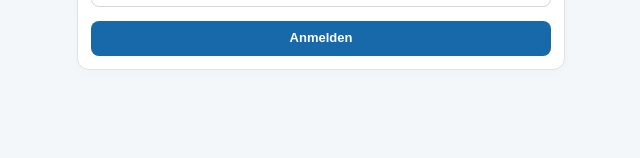
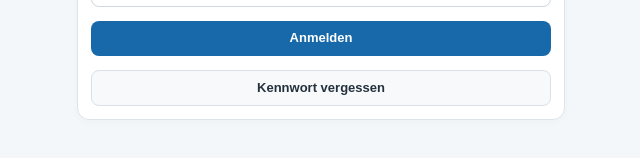
Before and after one commit to snk5zkgpjv-boop/erhard-dryland-schadenmanagement, a Next.js app: page /login in a window 1280 px wide. Shown: the part 330-488 px from the top of the page, without its empty margins (319-959 px from the left). Built offline with nearby package versions, Linux system fonts and the light colour scheme; no server answers.

Commit message:
feat: add account password recovery

```diff
--- a/components/LoginForm.tsx
+++ b/components/LoginForm.tsx
@@ -1,7 +1,9 @@
 "use client";import {FormEvent,useEffect,useState} from "react";import {useRouter,useSearchParams} from "next/navigation";import Link from "next/link";
-export default function LoginForm(){const[err,setErr]=useState(""),[setup,setSetup]=useState(false),[busy,setBusy]=useState(false),router=useRouter(),sp=useSearchParams();
+export default function LoginForm(){const[err,setErr]=useState(""),[setup,setSetup]=useState(false),[busy,setBusy]=useState(false),[forgot,setForgot]=useState(false),router=useRouter(),sp=useSearchParams();
  useEffect(()=>{fetch("/api/auth/status",{cache:"no-store"}).then(r=>r.json()).then(j=>setSetup(Boolean(j.setup_required))).catch(()=>{})},[]);
  async function submit(e:FormEvent<HTMLFormElement>){e.preventDefault();setBusy(true);setErr("");const r=await fetch("/api/auth/login",{method:"POST",headers:{"Content-Type":"application/json"},body:JSON.stringify(Object.fromEntries(new FormData(e.currentTarget).entries()))});const j=await r.json();if(!r.ok){setErr(j.error||"Anmeldung fehlgeschlagen.");setBusy(false);return}router.replace(sp.get("next")||"/");router.refresh()}
+ async function requestReset(e:FormEvent<HTMLFormElement>){e.preventDefault();setBusy(true);setErr("");const r=await fetch("/api/auth/forgot-password",{method:"POST",headers:{"Content-Type":"application/json"},body:JSON.stringify(Object.fromEntries(new FormData(e.currentTarget).entries()))}),j=await r.json();setErr(j.message||j.error||"Anfrage abgeschlossen.");setBusy(false)}
+ if(forgot)return <form className="card authCard" onSubmit={requestReset}><h1>Kennwort vergessen</h1><p className="muted">Wir senden einen zeitlich begrenzten Link an die hinterlegte E-Mail-Adresse.</p>{err&&<div className="error">{err}</div>}<div className="field"><label>E-Mail-Adresse</label><input type="email" name="email" required/></div><button className="button" disabled={busy}>{busy?"Senden …":"Link anfordern"}</button><button type="button" className="button secondary" onClick={()=>{setForgot(false);setErr("")}}>Zur Anmeldung</button></form>;
  return <form className="card authCard" onSubmit={submit}><h1>Anmelden</h1><p className="muted">Erhard & Dryland Schadenmanagement</p>{err&&<div className="error">{err}</div>}
  <div className="field"><label>Benutzername</label><input name="username" autoComplete="username" required/></div><div className="field"><label>Passwort</label><input type="password" name="password" autoComplete="current-password" required/></div>
- <button className="button" disabled={busy}>{busy?"Anmeldung …":"Anmelden"}</button>{setup&&<p className="small" style={{marginTop:14}}>Noch kein Benutzer vorhanden. <Link href="/setup">Ersten Admin einrichten</Link></p>}</form>}
+ <button className="button" disabled={busy}>{busy?"Anmeldung …":"Anmelden"}</button><button type="button" className="button secondary" onClick={()=>{setForgot(true);setErr("")}}>Kennwort vergessen</button>{setup&&<p className="small" style={{marginTop:14}}>Noch kein Benutzer vorhanden. <Link href="/setup">Ersten Admin einrichten</Link></p>}</form>}
```
